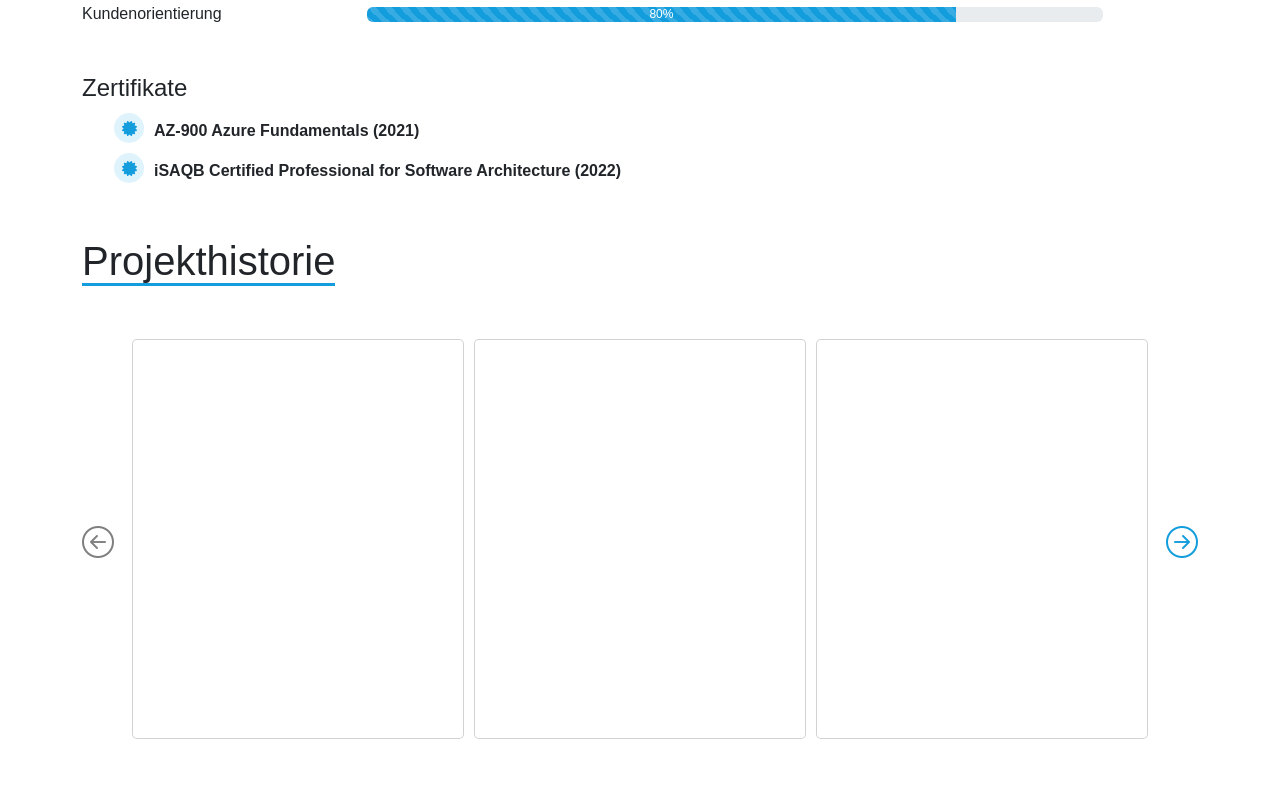
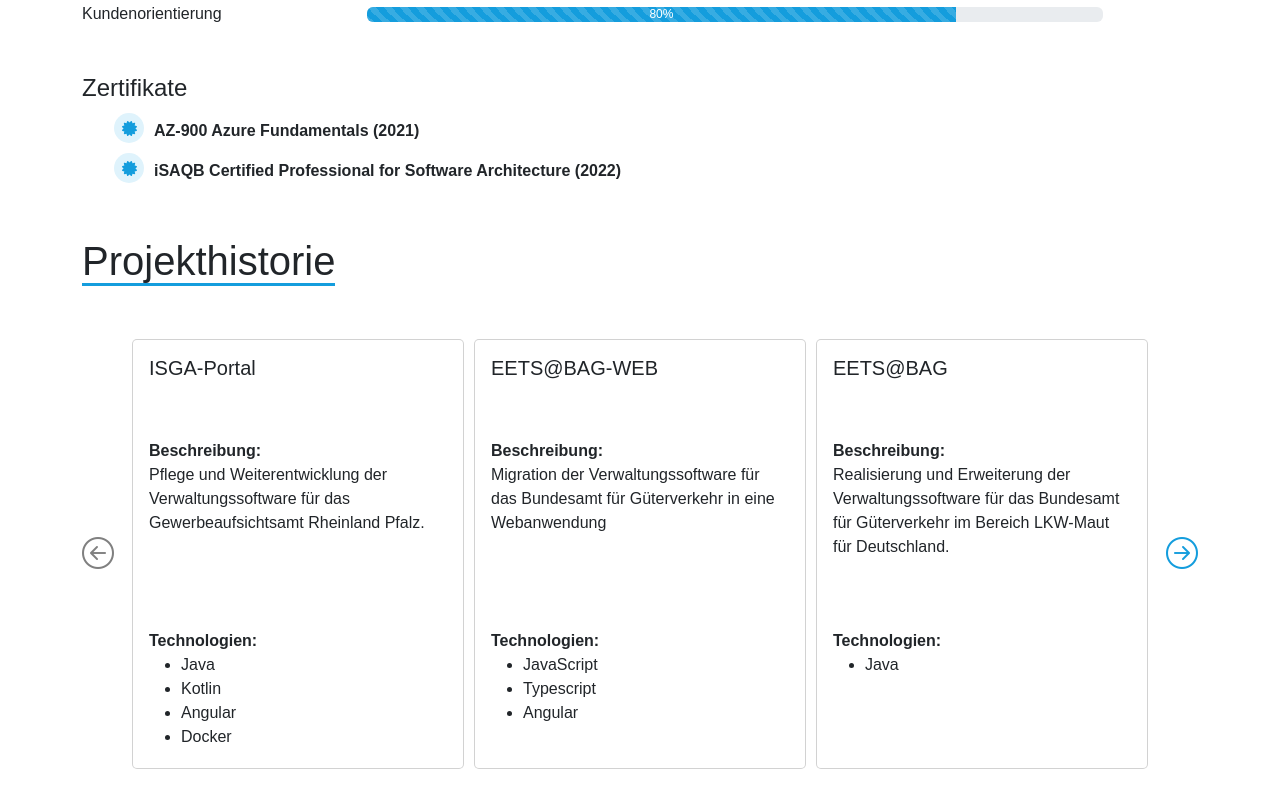
Before and after one commit to christophHelbing/portfolio, an Angular app: page / in a window 1280 px wide. Shown: the part 2005-2797 px from the top of the page. Built offline with nearby package versions, Linux system fonts and the light colour scheme; some icons are missing; what ngx-typed-js would draw is missing.

Commit message:
finalizing projects section and removing contact section

```diff
--- a/src/app/app.component.html
+++ b/src/app/app.component.html
@@ -4,5 +4,4 @@
 <app-career></app-career>
 <app-skills></app-skills>
 <app-projects></app-projects>
-<app-contact></app-contact>
 <router-outlet></router-outlet>
--- a/src/app/app.module.ts
+++ b/src/app/app.module.ts
@@ -14,7 +14,6 @@ import { CareerComponent } from './components/career/career.component';
 import {DatePipe} from "@angular/common";
 import { SkillsComponent } from './components/skills/skills.component';
 import { ProjectsComponent } from './components/projects/projects.component';
-import { ContactComponent } from './components/contact/contact.component';
 
 @NgModule({
   declarations: [
@@ -25,7 +24,6 @@ import { ContactComponent } from './components/contact/contact.component';
     CareerComponent,
     SkillsComponent,
     ProjectsComponent,
-    ContactComponent,
   ],
   imports: [
     BrowserModule,
--- a/src/app/components/contact/contact.component.html
+++ /dev/null
@@ -1,7 +0,0 @@
-<section id="contact" class="mt-5">
-  <div class="container">
-    <span class="section-headline">Kontakt</span>
-
-
-  </div>
-</section>
--- a/src/app/components/contact/contact.component.ts
+++ /dev/null
@@ -1,15 +0,0 @@
-import { Component, OnInit } from '@angular/core';
-
-@Component({
-  selector: 'app-contact',
-  templateUrl: './contact.component.html',
-  styleUrls: ['./contact.component.scss']
-})
-export class ContactComponent implements OnInit {
-
-  constructor() { }
-
-  ngOnInit(): void {
-  }
-
-}
--- a/src/app/components/nav-bar/nav-bar.component.html
+++ b/src/app/components/nav-bar/nav-bar.component.html
@@ -18,10 +18,7 @@
           <a class="nav-link" href="#skills" (click)="isMenuCollapsed = true">Skills</a>
         </li>
         <li class="nav-item">
-          <a class="nav-link" (click)="isMenuCollapsed = true">Projekte</a>
-        </li>
-        <li class="nav-item">
-          <a class="nav-link" (click)="isMenuCollapsed = true">Kontakt</a>
+          <a class="nav-link" href="#projects" (click)="isMenuCollapsed = true">Projekte</a>
         </li>
       </ul>
     </div>
--- a/src/app/components/projects/projects.component.html
+++ b/src/app/components/projects/projects.component.html
@@ -1,4 +1,4 @@
-<section id="projects" class="mt-5">
+<section id="projects" class="mt-5 bottom">
   <div class="container">
     <span class="section-headline">Projekthistorie</span>
 
@@ -13,11 +13,20 @@
         </a>
 
 
-
         <div class="cards" [ngClass]="{'w-100': totalPages === 1}">
           <div class="overflow" [ngStyle]="{'width': overflowWidth, 'left': pagePosition}">
             <div class="card" *ngFor="let project of projects" [ngStyle]="{'width': cardWidth}">
-
+              <div class="card-body">
+                <h5 class="card-title">{{project.name}}</h5>
+                <div class="card-content">
+                  <p class="my-0"><b>Beschreibung:</b></p>
+                  <p class="project-text">{{project.description}}</p>
+                  <p class="my-0"><b>Technologien:</b></p>
+                  <ul>
+                    <li *ngFor="let tech of project.technologies">{{tech}}</li>
+                  </ul>
+                </div>
+              </div>
             </div>
           </div>
         </div>
--- a/src/app/components/projects/projects.component.scss
+++ b/src/app/components/projects/projects.component.scss
@@ -19,7 +19,7 @@
 }
 
 .card {
-  height: 400px;
+  height: 430px;
   border-radius: 5px;
   display: inline-block;
   margin-right: 10px;
@@ -31,7 +31,11 @@
 }
 
 .card-content {
-  height: 320px;
+  display: inline-grid;
+}
+
+.project-text {
+  height: 150px;
 }
 
 .left,
@@ -53,3 +57,7 @@
 .right {
   right: 0;
 }
+
+.bottom {
+  padding-bottom: 2rem;
+}
--- a/src/app/components/skills/skills.component.html
+++ b/src/app/components/skills/skills.component.html
@@ -7,7 +7,7 @@
       <div class="col-sm-6 col-lg-3" *ngFor="let skill of skills.technicalSkills">
 
         <div class="row">
-          <div class="col-3">
+          <div class="col-3" ngbTooltip="{{skill.name}}" container="body" placement="left" triggers="mouseenter:mouseleave click:mouseleave">
             <i class="{{skill.icon}}"></i>
           </div>
           <div class="col-8 align-self-center px-0">
```
Also changed, not shown: src/app/components/contact/contact.component.scss (deleted), 1 other file (tests, documents, lock files or other folders).
